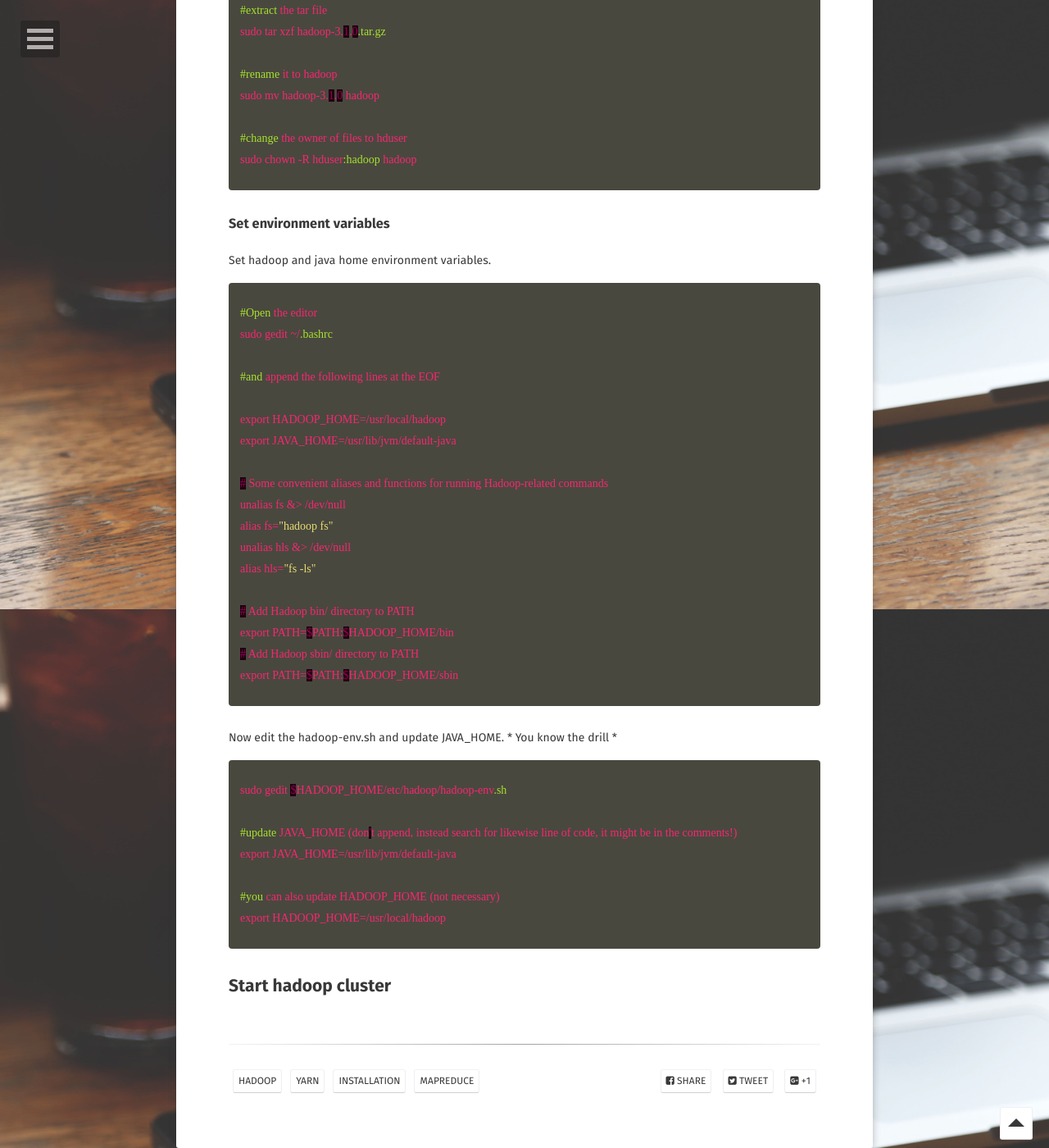
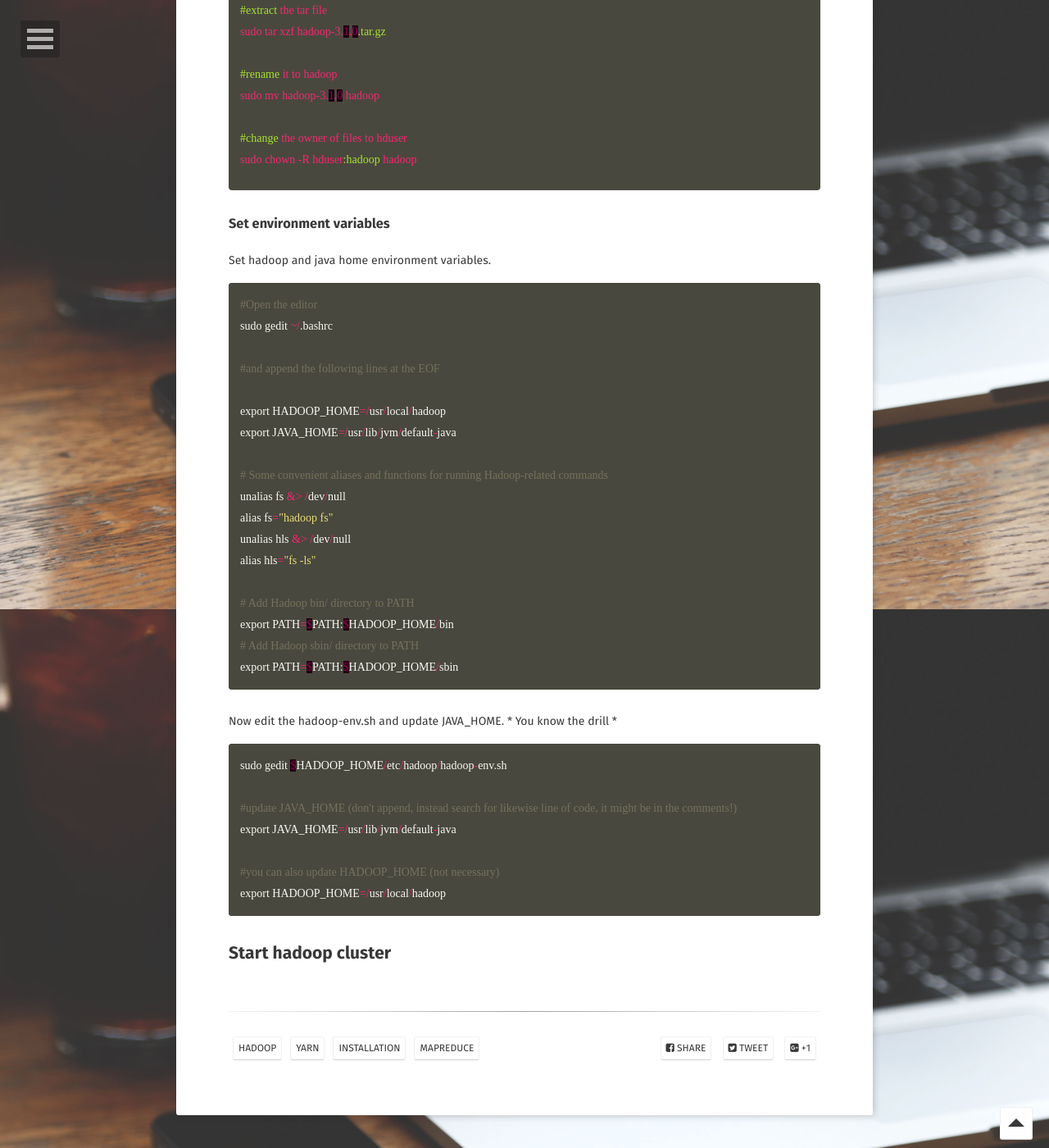
Before and after one commit to rajatgarg149/rajatgarg149.github.io, a Jekyll site: the page built from _posts/2019-01-10-hadoop-yarn-java-jdk-installation.md, in a window 1280 px wide and 1400 px high, scrolled down 1957 px. Shown: the whole window at 82% size. Built offline with Jekyll 4.4.1, drawn with Linux system fonts in a browser that asks for light colours; some web fonts are replaced; comment, search, counter and statistics services are not loaded.

Commit message:
code snippet

````diff
--- a/_posts/2019-01-10-hadoop-yarn-java-jdk-installation.md
+++ b/_posts/2019-01-10-hadoop-yarn-java-jdk-installation.md
@@ -84,7 +84,7 @@ sudo chown -R hduser:hadoop hadoop
 
 Set hadoop and java home environment variables.
 
-{% highlight css %}
+```python
 #Open the editor
 sudo gedit ~/.bashrc
 
@@ -103,11 +103,11 @@ alias hls="fs -ls"
 export PATH=$PATH:$HADOOP_HOME/bin
 # Add Hadoop sbin/ directory to PATH
 export PATH=$PATH:$HADOOP_HOME/sbin
-{% endhighlight %}
+```
 
 Now edit the hadoop-env.sh and update JAVA_HOME. * You know the drill *
 
-{% highlight css %}
+```python
 sudo gedit $HADOOP_HOME/etc/hadoop/hadoop-env.sh
 
 #update JAVA_HOME (don't append, instead search for likewise line of code, it might be in the comments!)
@@ -115,7 +115,7 @@ export JAVA_HOME=/usr/lib/jvm/default-java
 
 #you can also update HADOOP_HOME (not necessary)
 export HADOOP_HOME=/usr/local/hadoop
-{% endhighlight %}
+```
 
 
 ## Start hadoop cluster
````
